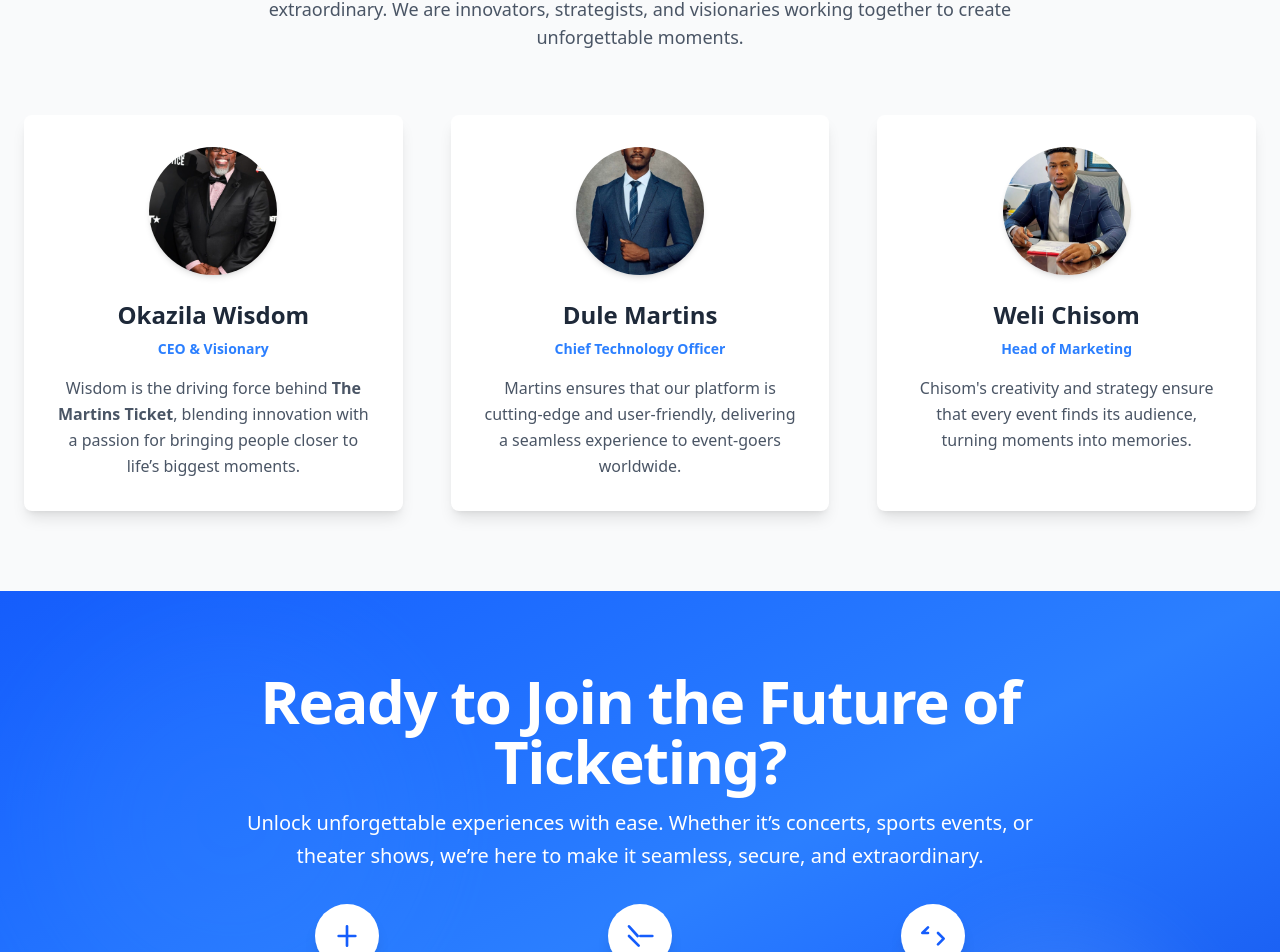
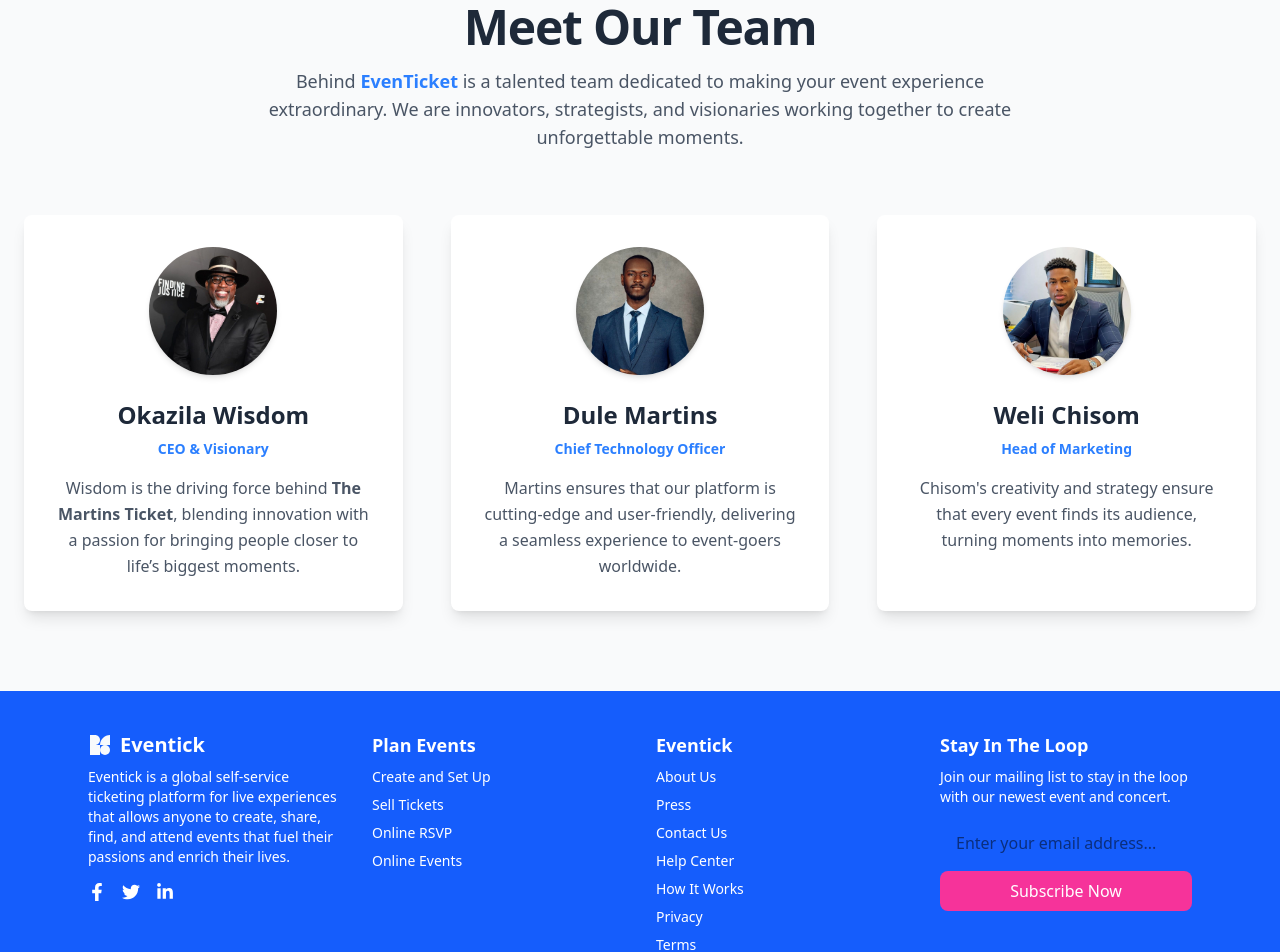
Before and after one commit to Cody-nas/EventBooking-App, a React (Vite) app: page /About in a window 1280 px wide. Shown: the part 1837-2789 px from the top of the page. Built offline with nearby package versions, Linux system fonts and the light colour scheme.

Commit message:
Refactor About page: update branding to EvenTicket, remove Call component, and adjust layout

```diff
--- a/src/Components/Abooo.jsx
+++ b/src/Components/Abooo.jsx
@@ -5,7 +5,7 @@ const Abooo = () => {
     <div>
       {/* Hero Section with Background Image */}
       <section
-        className="relative w-full h-[700px] flex items-center justify-center text-center bg-cover bg-center"
+        className="relative w-full h-screen flex items-center justify-center text-center bg-cover bg-center"
         style={{ backgroundImage: `url(${guitar})` }}
       >
         {/* Overlay for Dim Effect */}
@@ -14,7 +14,7 @@ const Abooo = () => {
         {/* Hero Content */}
         <div className="relative z-10 text-white px-6">
           <h1 className="text-5xl md:text-6xl font-extrabold tracking-wide animate-fade-in">
-            About <span className="text-blue-400">The Martins Ticket</span>
+            About <span className="text-blue-400">EvenTicket</span>
           </h1>
           <p className="mt-6 text-lg md:text-2xl max-w-3xl mx-auto leading-relaxed animate-slide-up">
             Discover our journey and what makes us the go-to ticketing platform
--- a/src/Components/Call.jsx
+++ /dev/null
@@ -1,114 +0,0 @@
-const Call = () => {
-  return (
-    <div>
-      {/* Call-to-Action Section */}
-      <section className="relative bg-gradient-to-br from-blue-600 via-blue-500 to-blue-700 py-20 overflow-hidden">
-        {/* Decorative Background Elements */}
-        <div className="absolute inset-0 z-0 opacity-30">
-          <div className="w-96 h-96 bg-blue-400 rounded-full blur-3xl opacity-40 top-10 left-10 absolute"></div>
-          <div className="w-72 h-72 bg-blue-300 rounded-full blur-2xl opacity-50 bottom-10 right-20 absolute"></div>
-        </div>
-
-        <div className="relative z-10 max-w-4xl mx-auto text-center text-white px-6">
-          {/* Title */}
-          <h2 className="text-5xl md:text-6xl font-extrabold tracking-tight animate-fade-in">
-            Ready to Join the Future of Ticketing?
-          </h2>
-
-          {/* Subtitle */}
-          <p className="mt-4 text-lg md:text-xl leading-relaxed">
-            Unlock unforgettable experiences with ease. Whether it’s concerts,
-            sports events, or theater shows, we’re here to make it seamless,
-            secure, and extraordinary.
-          </p>
-
-          {/* Features Highlights */}
-          <div className="mt-8 grid grid-cols-1 md:grid-cols-3 gap-8">
-            <div className="flex flex-col items-center text-center">
-              <div className="w-16 h-16 bg-white text-blue-600 rounded-full flex items-center justify-center shadow-lg">
-                <svg
-                  xmlns="http://www.w3.org/2000/svg"
-                  fill="none"
-                  viewBox="0 0 24 24"
-                  strokeWidth={2}
-                  stroke="currentColor"
-                  className="w-8 h-8"
-                >
-                  <path
-                    strokeLinecap="round"
-                    strokeLinejoin="round"
-                    d="M12 4.75V19.25M5.75 12H18.25"
-                  />
-                </svg>
-              </div>
-              <h4 className="mt-4 text-lg font-semibold">
-                Seamless Experience
-              </h4>
-              <p className="mt-2 text-sm text-gray-200">
-                Our platform ensures you enjoy a smooth, hassle-free booking
-                journey.
-              </p>
-            </div>
-
-            <div className="flex flex-col items-center text-center">
-              <div className="w-16 h-16 bg-white text-blue-600 rounded-full flex items-center justify-center shadow-lg">
-                <svg
-                  xmlns="http://www.w3.org/2000/svg"
-                  fill="none"
-                  viewBox="0 0 24 24"
-                  strokeWidth={2}
-                  stroke="currentColor"
-                  className="w-8 h-8"
-                >
-                  <path
-                    strokeLinecap="round"
-                    strokeLinejoin="round"
-                    d="M3.75 12l7.25 7.25M10.25 12L3.75 4.75M21.25 12h-9"
-                  />
-                </svg>
-              </div>
-              <h4 className="mt-4 text-lg font-semibold">
-                Unforgettable Events
-              </h4>
-              <p className="mt-2 text-sm text-gray-200">
-                We connect you to world-class experiences you’ll cherish
-                forever.
-              </p>
-            </div>
-
-            <div className="flex flex-col items-center text-center">
-              <div className="w-16 h-16 bg-white text-blue-600 rounded-full flex items-center justify-center shadow-lg">
-                <svg
-                  xmlns="http://www.w3.org/2000/svg"
-                  fill="none"
-                  viewBox="0 0 24 24"
-                  strokeWidth={2}
-                  stroke="currentColor"
-                  className="w-8 h-8"
-                >
-                  <path
-                    strokeLinecap="round"
-                    strokeLinejoin="round"
-                    d="M15.75 9.75l4.25 4.25-4.25 4.25m-7.5-8.5L4 9.75l4.25-4.25"
-                  />
-                </svg>
-              </div>
-              <h4 className="mt-4 text-lg font-semibold">Secure Platform</h4>
-              <p className="mt-2 text-sm text-gray-200">
-                Your ticketing journey is protected with cutting-edge security
-                features.
-              </p>
-            </div>
-          </div>
-
-          {/* Button */}
-          <button className="mt-12 px-10 py-4 bg-white text-blue-600 font-semibold text-lg rounded-full shadow-lg hover:shadow-xl hover:bg-gray-100 cursor-pointer transition-all duration-300 transform hover:scale-105">
-            Get Started Now
-          </button>
-        </div>
-      </section>
-    </div>
-  );
-};
-
-export default Call;
--- a/src/Components/Navbar.jsx
+++ b/src/Components/Navbar.jsx
@@ -26,7 +26,7 @@ const Navbar = () => {
         <div className="flex cursor-pointer items-center space-x-2">
           <img src={Logo} alt="" />
           <span className="text-2xl font-extrabold text-black tracking-wide">
-            Eventicket
+            EvenTicket
           </span>
         </div>
 
--- a/src/Components/Our.jsx
+++ b/src/Components/Our.jsx
@@ -16,7 +16,7 @@ const OurTeam = () => {
             <p className="text-lg text-gray-600 mt-4 max-w-3xl mx-auto">
               Behind{" "}
               <span className="font-semibold text-blue-500">
-                The Martins Ticket
+                EvenTicket
               </span>{" "}
               is a talented team dedicated to making your event experience
               extraordinary. We are innovators, strategists, and visionaries
@@ -25,25 +25,20 @@ const OurTeam = () => {
           </div>
 
           {/* Team Members */}
-          <div className="grid grid-cols-1 md:grid-cols-2 lg:grid-cols-3 gap-12">
+          <div className="grid grid-cols-1 md:grid-cols-2 lg:grid-cols-3 gap-8 lg:gap-12">
             {/* Team Member 1 */}
             <div className="flex flex-col items-center bg-white shadow-lg rounded-lg p-8 transition-transform hover:scale-105">
               <img
                 src={martins}
                 alt="Team Member"
-                className="w-32 h-32 rounded-full shadow-md object-cover"
+                className="w-32 h-32 max-w-[128px] rounded-full shadow-md object-cover object-top aspect-square"
               />
-              <h3 className="mt-6 text-2xl font-bold text-gray-800">
-                Okazila Wisdom
-              </h3>
-              <p className="text-blue-500 text-sm font-semibold mt-2">
-                CEO & Visionary
-              </p>
+              <h3 className="mt-6 text-2xl font-bold text-gray-800">Okazila Wisdom</h3>
+              <p className="text-blue-500 text-sm font-semibold mt-2">CEO & Visionary</p>
               <p className="mt-4 text-center text-gray-600 leading-relaxed">
                 Wisdom is the driving force behind{" "}
-                <span className="font-semibold">The Martins Ticket</span>,
-                blending innovation with a passion for bringing people closer to
-                life’s biggest moments.
+                <span className="font-semibold">The Martins Ticket</span>, blending
+                innovation with a passion for bringing people closer to life’s biggest moments.
               </p>
             </div>
 
@@ -52,18 +47,14 @@ const OurTeam = () => {
               <img
                 src={wisdom}
                 alt="Team Member"
-                className="w-32 h-32 rounded-full shadow-md object-cover"
+                className="w-32 h-32 max-w-[128px] rounded-full shadow-md object-cover object-top aspect-square"
               />
-              <h3 className="mt-6 text-2xl font-bold text-gray-800">
-                Dule Martins
-              </h3>
+              <h3 className="mt-6 text-2xl font-bold text-gray-800">Dule Martins</h3>
               <p className="text-blue-500 text-sm font-semibold mt-2">
                 Chief Technology Officer
               </p>
               <p className="mt-4 text-center text-gray-600 leading-relaxed">
-                Martins ensures that our platform is cutting-edge and
-                user-friendly, delivering a seamless experience to event-goers
-                worldwide.
+                Martins ensures that our platform is cutting-edge and user-friendly, delivering a seamless experience to event-goers worldwide.
               </p>
             </div>
 
@@ -72,20 +63,16 @@ const OurTeam = () => {
               <img
                 src={chisom}
                 alt="Team Member"
-                className="w-32 h-32 rounded-full shadow-md object-cover"
+                className="w-32 h-32 max-w-[128px] rounded-full shadow-md object-cover object-top aspect-square"
               />
-              <h3 className="mt-6 text-2xl font-bold text-gray-800">
-                Weli Chisom
-              </h3>
-              <p className="text-blue-500 text-sm font-semibold mt-2">
-                Head of Marketing
-              </p>
+              <h3 className="mt-6 text-2xl font-bold text-gray-800">Weli Chisom</h3>
+              <p className="text-blue-500 text-sm font-semibold mt-2">Head of Marketing</p>
               <p className="mt-4 text-center text-gray-600 leading-relaxed">
-                Chisom's creativity and strategy ensure that every event finds
-                its audience, turning moments into memories.
+                Chisom's creativity and strategy ensure that every event finds its audience, turning moments into memories.
               </p>
             </div>
           </div>
+
         </div>
       </section>
     </div>
--- a/src/Components/Story.jsx
+++ b/src/Components/Story.jsx
@@ -17,7 +17,7 @@ const Story = () => {
             <p className="text-gray-700 leading-relaxed text-lg mb-6">
               At{" "}
               <span className="font-semibold text-blue-500">
-                The Martins Ticket
+                EvenTicket
               </span>
               , we believe every experience begins with a single step—the
               ticket. Founded with a vision to bring people closer to the
@@ -44,7 +44,7 @@ const Story = () => {
             <p className="text-gray-700 leading-relaxed text-lg mb-6">
               With{" "}
               <span className="font-semibold text-blue-500">
-                The Martins Tickets
+                EvenTicket
               </span>
               , you’re not just buying a ticket—you’re opening the door to
               memories that will last a lifetime. So, whether you’re planning
--- a/src/Pages/About.jsx
+++ b/src/Pages/About.jsx
@@ -1,6 +1,5 @@
 import Abooo from "../Components/Abooo";
 import Story from "../Components/Story";
-import Call from "../Components/Call";
 import Our from "../Components/Our";
 const About = () => {
   return (
@@ -8,7 +7,6 @@ const About = () => {
       <Abooo />
       <Story />
       <Our />
-      <Call />
     </div>
   );
 };
```
